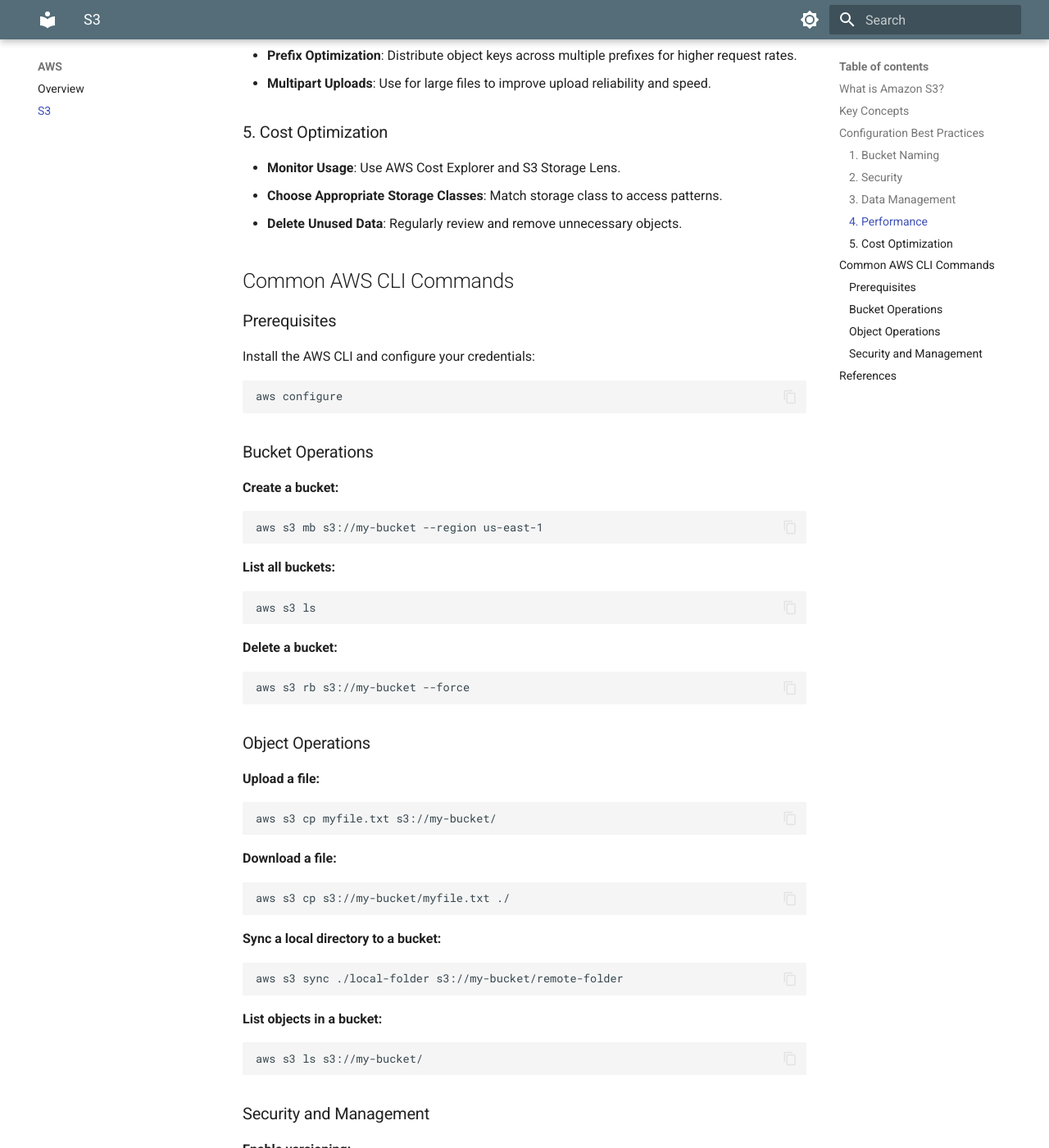
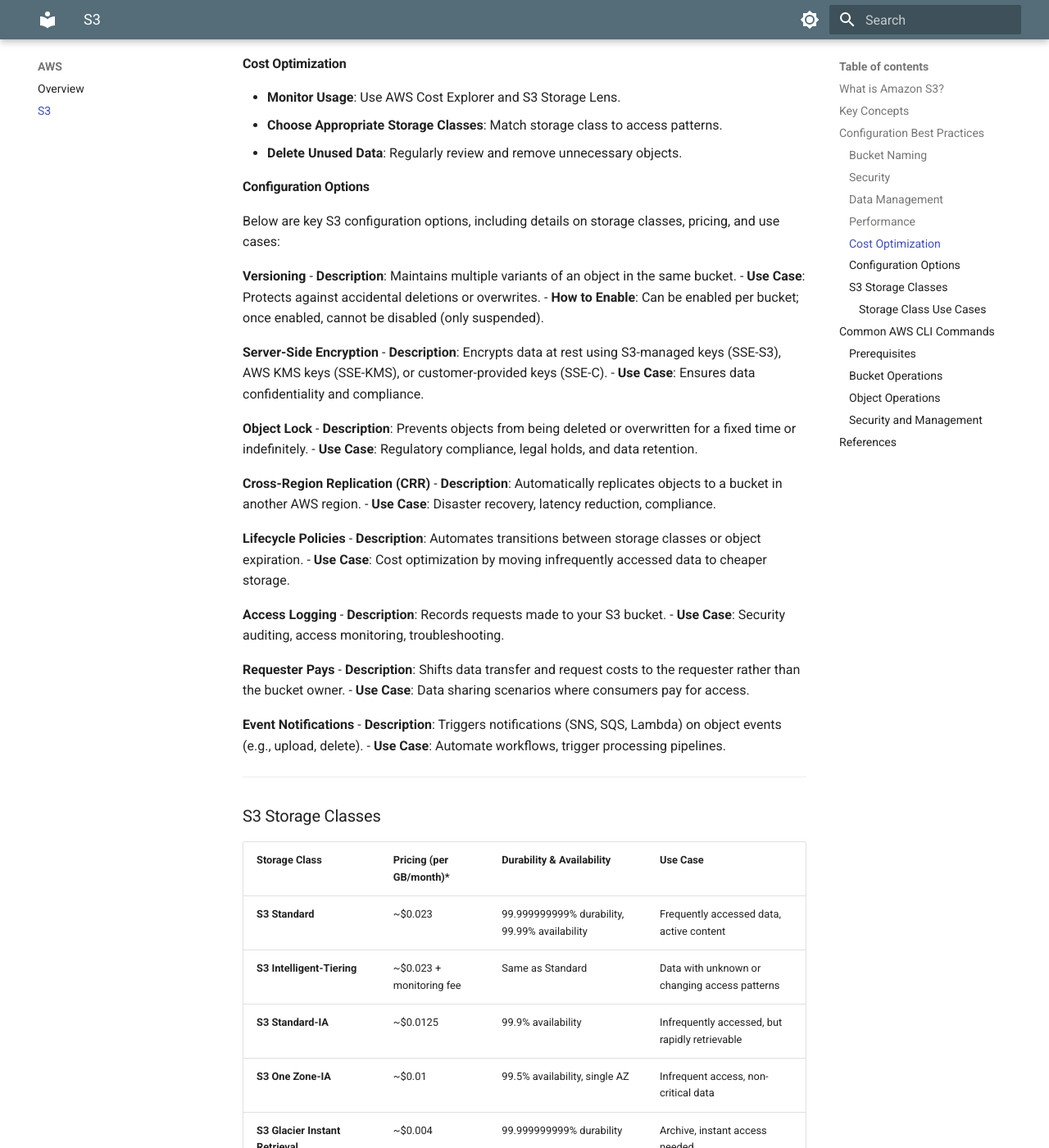
Before and after one commit to mcuellar/cloud-docs-hub, an MkDocs documentation site: the page built from docs/aws/s3/index.md, in a window 1280 px wide and 1400 px high, scrolled down 1428 px. Shown: the whole window at 82% size. Built offline with MkDocs 1.6.1 and Material for MkDocs 9.7.7, drawn with Linux system fonts in a browser that asks for light colours; some of the changed text lies outside the part shown.

Commit message:
Added CI workflow for automated deployment and configured caching for MkDocs. 🛠️ Updated README.md with optional livereload command for development. 📖 Enhanced Amazon S3 guide with detailed configuration options and storage classes for better clarity and usability.

```diff
--- a/docs/aws/s3/index.md
+++ b/docs/aws/s3/index.md
@@ -3,14 +3,6 @@
 Amazon Simple Storage Service (S3) is a scalable object storage service used for backup, archiving, application data, and more. This guide covers S3 fundamentals, configuration best practices, and useful AWS CLI commands.
 
 ---
-
-<!-- ## Table of Contents
-
-1. [What is Amazon S3?](#what-is-amazon-s3)
-2. [Key Concepts](#key-concepts)
-3. [Configuration Best Practices](#configuration-best-practices)
-4. [Common AWS CLI Commands](#common-aws-cli-commands)
-5. [References](#references) -->
 
 ## What is Amazon S3?
 
@@ -26,30 +18,95 @@
 
 ## Configuration Best Practices
 
-### 1. Bucket Naming
+#### Bucket Naming
 - Use DNS-compliant, globally unique names.
 - Avoid using sensitive information in bucket names.
 
-### 2. Security
+#### Security
 - **Enable Bucket Versioning**: Protects against accidental deletions and overwrites.
 - **Enable Server-Side Encryption**: Use S3-managed keys (SSE-S3) or AWS KMS (SSE-KMS).
 - **Block Public Access**: Use S3 Block Public Access settings to prevent unintended exposure.
 - **Use IAM Policies**: Grant least privilege access to users and applications.
 - **Enable Access Logging**: Track requests for auditing and troubleshooting.
 
-### 3. Data Management
+#### Data Management
 - **Lifecycle Policies**: Automatically transition objects to cheaper storage classes or delete them after a set period.
 - **Replication**: Enable cross-region replication for disaster recovery.
 - **Object Lock**: Use for regulatory compliance and data retention.
 
-### 4. Performance
+#### Performance
 - **Prefix Optimization**: Distribute object keys across multiple prefixes for higher request rates.
 - **Multipart Uploads**: Use for large files to improve upload reliability and speed.
 
-### 5. Cost Optimization
+#### Cost Optimization
 - **Monitor Usage**: Use AWS Cost Explorer and S3 Storage Lens.
 - **Choose Appropriate Storage Classes**: Match storage class to access patterns.
 - **Delete Unused Data**: Regularly review and remove unnecessary objects.
+
+#### Configuration Options
+
+Below are key S3 configuration options, including details on storage classes, pricing, and use cases:
+
+**Versioning**
+- **Description**: Maintains multiple variants of an object in the same bucket.
+- **Use Case**: Protects against accidental deletions or overwrites.
+- **How to Enable**: Can be enabled per bucket; once enabled, cannot be disabled (only suspended).
+
+**Server-Side Encryption**
+- **Description**: Encrypts data at rest using S3-managed keys (SSE-S3), AWS KMS keys (SSE-KMS), or customer-provided keys (SSE-C).
+- **Use Case**: Ensures data confidentiality and compliance.
+
+**Object Lock**
+- **Description**: Prevents objects from being deleted or overwritten for a fixed time or indefinitely.
+- **Use Case**: Regulatory compliance, legal holds, and data retention.
+
+**Cross-Region Replication (CRR)**
+- **Description**: Automatically replicates objects to a bucket in another AWS region.
+- **Use Case**: Disaster recovery, latency reduction, compliance.
+
+**Lifecycle Policies**
+- **Description**: Automates transitions between storage classes or object expiration.
+- **Use Case**: Cost optimization by moving infrequently accessed data to cheaper storage.
+
+**Access Logging**
+- **Description**: Records requests made to your S3 bucket.
+- **Use Case**: Security auditing, access monitoring, troubleshooting.
+
+**Requester Pays**
+- **Description**: Shifts data transfer and request costs to the requester rather than the bucket owner.
+- **Use Case**: Data sharing scenarios where consumers pay for access.
+
+**Event Notifications**
+- **Description**: Triggers notifications (SNS, SQS, Lambda) on object events (e.g., upload, delete).
+- **Use Case**: Automate workflows, trigger processing pipelines.
+
+---
+
+### S3 Storage Classes
+
+| Storage Class                | Pricing (per GB/month)\* | Durability & Availability         | Use Case                                      |
+|------------------------------|--------------------------|-----------------------------------|------------------------------------------------|
+| **S3 Standard**              | ~$0.023                  | 99.999999999% durability, 99.99% availability | Frequently accessed data, active content       |
+| **S3 Intelligent-Tiering**   | ~$0.023 + monitoring fee | Same as Standard                  | Data with unknown or changing access patterns  |
+| **S3 Standard-IA**           | ~$0.0125                 | 99.9% availability                | Infrequently accessed, but rapidly retrievable |
+| **S3 One Zone-IA**           | ~$0.01                   | 99.5% availability, single AZ     | Infrequent access, non-critical data           |
+| **S3 Glacier Instant Retrieval** | ~$0.004                | 99.999999999% durability          | Archive, instant access needed                 |
+| **S3 Glacier Flexible Retrieval** | ~$0.0036              | 99.999999999% durability          | Archive, minutes to hours retrieval            |
+| **S3 Glacier Deep Archive**  | ~$0.00099                | 99.999999999% durability          | Long-term archive, hours retrieval             |
+| **S3 Reduced Redundancy (deprecated)** | N/A             | Lower durability                  | Not recommended for new workloads              |
+
+\*Pricing varies by region. See [S3 Pricing](https://aws.amazon.com/s3/pricing/) for details.
+
+#### Storage Class Use Cases
+
+- **S3 Standard**: Active content, websites, mobile apps, big data analytics.
+- **S3 Intelligent-Tiering**: Data with unpredictable or changing access patterns.
+- **S3 Standard-IA**: Backups, disaster recovery, long-term storage with occasional access.
+- **S3 One Zone-IA**: Secondary backups, easily re-creatable data.
+- **S3 Glacier Instant Retrieval**: Archives needing immediate access (e.g., medical images).
+- **S3 Glacier Flexible Retrieval**: Long-term archives, compliance data, digital preservation.
+- **S3 Glacier Deep Archive**: Regulatory archives, rarely accessed data, digital preservation.
+
 
 ## Common AWS CLI Commands
 
```
Also changed, not shown: README.md (+3 -0 lines), 1 other file.
